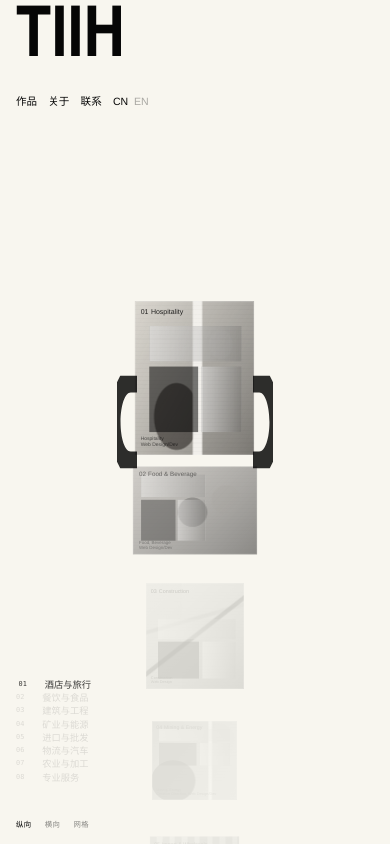
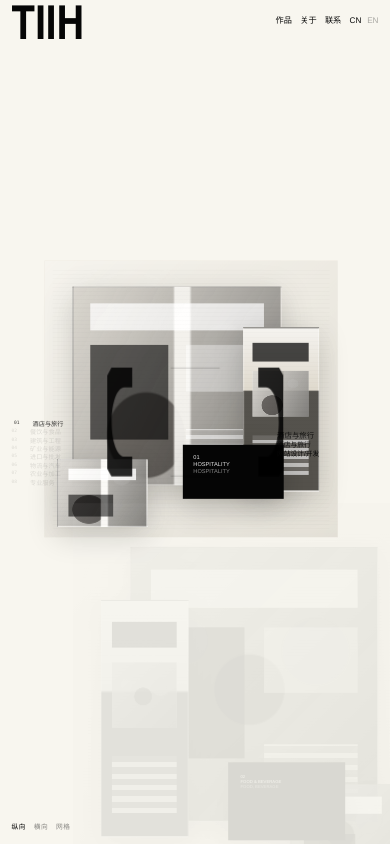
Before and after one commit to JIN-jen/mjj-showcase-engine, a Next.js app: page /obys-lab in a window 390 px wide. Built offline with nearby package versions, Linux system fonts and the light colour scheme.

Commit message:
experiment: P7-P8 obys rail architecture attempt

```diff
--- a/app/globals.css
+++ b/app/globals.css
@@ -1528,13 +1528,15 @@ textarea {
 .obys-lab-preview {
   position: relative;
   display: block;
-  width: clamp(7.8rem, 10.8vw, 13.8rem);
-  aspect-ratio: 1.08;
-  overflow: hidden;
+  width: var(--rail-width, clamp(7.8rem, 10.8vw, 13.8rem));
+  aspect-ratio: var(--rail-ratio, 1.08);
+  overflow: visible;
   background: transparent;
   opacity: calc(0.12 + (var(--lab-lock) * 0.88));
   filter: grayscale(calc(1 - var(--lab-lock)));
-  transform: scale(calc(0.78 + (var(--lab-lock) * 0.24)));
+  transform:
+    translateX(calc(var(--rail-offset, 0rem) * (1 - var(--lab-lock))))
+    scale(calc(0.78 + (var(--lab-lock) * 0.24)));
   transform-origin: center;
   transition:
     opacity 120ms linear,
@@ -1546,32 +1548,15 @@ textarea {
 .obys-lab-rail article.is-active .obys-lab-preview {
   opacity: 1;
   filter: grayscale(0);
-  transform: scale(1.04);
+  transform: translateX(calc(var(--rail-offset, 0rem) * 0.08)) scale(1.04);
   box-shadow: none;
-}
-
-.obys-lab-rail article:nth-child(4n + 1) .obys-lab-preview {
-  aspect-ratio: 0.78;
-  width: clamp(7.2rem, 9.6vw, 12rem);
-}
-
-.obys-lab-rail article:nth-child(4n + 2) .obys-lab-preview {
-  aspect-ratio: 1.42;
-  width: clamp(8.4rem, 12vw, 15.4rem);
-}
-
-.obys-lab-rail article:nth-child(4n + 3) .obys-lab-preview {
-  aspect-ratio: 0.92;
-  width: clamp(7.6rem, 10.4vw, 13.2rem);
 }
 
 .obys-project-still {
   position: absolute;
   inset: 0;
-  overflow: hidden;
-  background:
-    linear-gradient(135deg, rgba(255, 255, 255, 0.7), rgba(21, 21, 21, 0.08)),
-    var(--still-base, #c9c5ba);
+  overflow: visible;
+  background: transparent;
   color: rgba(5, 5, 5, 0.86);
   isolation: isolate;
   z-index: 1;
@@ -1579,30 +1564,42 @@ textarea {
 
 .obys-project-still::before {
   position: absolute;
-  inset: -12%;
-  z-index: 4;
+  inset: -14% -18%;
+  z-index: 0;
   background:
-    radial-gradient(circle at 30% 25%, rgba(255, 255, 255, 0.32), transparent 26%),
-    repeating-linear-gradient(0deg, rgba(0, 0, 0, 0.035) 0 1px, transparent 1px 4px);
+    linear-gradient(135deg, rgba(255, 255, 255, 0.68), rgba(21, 21, 21, 0.07)),
+    var(--still-base, #c9c5ba);
+  content: "";
+  opacity: 0.42;
+  pointer-events: none;
+}
+
+.obys-project-still::after {
+  position: absolute;
+  inset: -10% -14%;
+  z-index: 6;
+  background:
+    radial-gradient(circle at 28% 22%, rgba(255, 255, 255, 0.28), transparent 24%),
+    repeating-linear-gradient(0deg, rgba(0, 0, 0, 0.032) 0 1px, transparent 1px 4px);
   content: "";
   mix-blend-mode: multiply;
-  opacity: 0.42;
+  opacity: 0.36;
   pointer-events: none;
 }
 
-.obys-project-still::after {
+.obys-project-still__desktop-layer,
+.obys-project-still__mobile-layer,
+.obys-project-still__fragment-layer,
+.obys-project-still__support-layer {
   position: absolute;
-  inset: 0;
-  z-index: 5;
-  border: 1px solid rgba(255, 255, 255, 0.22);
-  content: "";
-  pointer-events: none;
-}
-
-.obys-project-still__photo {
-  position: absolute;
-  inset: var(--photo-inset, 0);
+  overflow: hidden;
+  box-shadow: 0 0.5rem 1.8rem rgba(0, 0, 0, 0.18);
+}
+
+.obys-project-still__desktop-layer {
+  inset: var(--desktop-inset, -2% 8% 10% -5%);
   z-index: 1;
+  border: 1px solid rgba(255, 255, 255, 0.24);
   background:
     var(--still-photo),
     linear-gradient(135deg, rgba(244, 241, 232, 0.75), rgba(55, 55, 52, 0.42));
@@ -1610,67 +1607,139 @@ textarea {
   filter: saturate(0.25) contrast(1.04);
 }
 
-.obys-project-still__screen {
+.obys-project-still__desktop-layer span,
+.obys-project-still__mobile-layer span,
+.obys-project-still__fragment-layer span {
   position: absolute;
+  display: block;
+}
+
+.obys-project-still__desktop-layer span:nth-child(1) {
+  inset: 8% 8% auto 8%;
+  height: 14%;
+  background: rgba(255, 255, 255, 0.68);
+}
+
+.obys-project-still__desktop-layer span:nth-child(2) {
+  left: 8%;
+  top: 29%;
+  width: 38%;
+  height: 48%;
+  background: rgba(8, 8, 8, 0.58);
+}
+
+.obys-project-still__desktop-layer span:nth-child(3) {
+  right: 8%;
+  top: 29%;
+  width: 38%;
+  height: 24%;
+  background: rgba(255, 255, 255, 0.36);
+}
+
+.obys-project-still__desktop-layer span:nth-child(4) {
+  right: 8%;
+  bottom: 10%;
+  width: 38%;
+  height: 18%;
+  background:
+    repeating-linear-gradient(0deg, rgba(255, 255, 255, 0.54) 0 10%, transparent 10% 24%),
+    rgba(255, 255, 255, 0.15);
+}
+
+.obys-project-still__mobile-layer {
+  right: var(--mobile-right, -9%);
+  left: var(--mobile-left, auto);
+  top: var(--mobile-top, 17%);
   z-index: 2;
-  display: grid;
-  grid-template-columns: 1.1fr 0.9fr;
-  grid-template-rows: 0.55fr 1fr;
-  gap: 4%;
-  inset: var(--screen-inset, 16% 11% 12% 12%);
-  opacity: 0.82;
-}
-
-.obys-project-still__screen span {
+  width: var(--mobile-width, 35%);
+  height: var(--mobile-height, 76%);
+  border: 1px solid rgba(255, 255, 255, 0.34);
   background:
-    linear-gradient(90deg, rgba(255, 255, 255, 0.58), rgba(255, 255, 255, 0.08)),
-    rgba(12, 12, 12, 0.2);
-}
-
-.obys-project-still__screen span:nth-child(1) {
-  grid-column: 1 / 3;
-}
-
-.obys-project-still__screen span:nth-child(2) {
-  background: rgba(4, 4, 4, 0.64);
-}
-
-.obys-project-still__screen span:nth-child(4) {
+    linear-gradient(180deg, rgba(255, 255, 255, 0.74), rgba(255, 255, 255, 0.18) 38%, rgba(4, 4, 4, 0.62) 39% 100%),
+    var(--still-base, #c9c5ba);
+}
+
+.obys-project-still__mobile-layer span:nth-child(1) {
+  inset: 9% 12% auto 12%;
+  height: 11%;
+  background: rgba(3, 3, 3, 0.72);
+}
+
+.obys-project-still__mobile-layer span:nth-child(2) {
+  inset: 26% 12% auto 12%;
+  height: 28%;
   background:
-    repeating-linear-gradient(0deg, rgba(255, 255, 255, 0.52) 0 6%, transparent 6% 15%),
-    rgba(255, 255, 255, 0.16);
-}
-
-.obys-project-still__mast {
-  position: absolute;
-  left: 5%;
-  top: 5%;
-  z-index: 6;
-  display: grid;
-  grid-template-columns: auto 1fr;
-  gap: 0.35em;
-  max-width: 86%;
-  align-items: start;
-  font-size: clamp(0.42rem, 0.54vw, 0.64rem);
-  line-height: 0.92;
-}
-
-.obys-project-still__mast b,
-.obys-project-still__mast strong {
-  font-weight: 500;
-}
-
-.obys-project-still__caption {
-  position: absolute;
-  left: 5%;
-  right: 5%;
-  bottom: 5%;
-  z-index: 6;
-  display: grid;
-  gap: 0.12em;
-  color: rgba(0, 0, 0, 0.58);
-  font-size: clamp(0.3rem, 0.38vw, 0.44rem);
-  line-height: 1.05;
+    var(--still-photo),
+    rgba(255, 255, 255, 0.46);
+  background-blend-mode: multiply;
+  filter: saturate(0.18) contrast(1.08);
+}
+
+.obys-project-still__mobile-layer span:nth-child(3) {
+  left: 12%;
+  right: 12%;
+  bottom: 10%;
+  height: 24%;
+  background:
+    repeating-linear-gradient(0deg, rgba(255, 255, 255, 0.58) 0 9%, transparent 9% 20%),
+    rgba(255, 255, 255, 0.14);
+}
+
+.obys-project-still__fragment-layer {
+  left: var(--fragment-left, -12%);
+  right: var(--fragment-right, auto);
+  top: var(--fragment-top, auto);
+  bottom: var(--fragment-bottom, -9%);
+  z-index: 3;
+  width: var(--fragment-width, 42%);
+  height: var(--fragment-height, 31%);
+  border: 1px solid rgba(255, 255, 255, 0.28);
+  background:
+    var(--still-photo),
+    linear-gradient(135deg, rgba(255, 255, 255, 0.82), rgba(20, 20, 20, 0.32));
+  background-blend-mode: multiply, normal;
+  filter: saturate(0.18) contrast(1.12);
+}
+
+.obys-project-still__fragment-layer span:nth-child(1) {
+  inset: 12% 12% auto 12%;
+  height: 18%;
+  background: rgba(255, 255, 255, 0.72);
+}
+
+.obys-project-still__fragment-layer span:nth-child(2) {
+  left: 12%;
+  right: 38%;
+  bottom: 14%;
+  height: 34%;
+  background: rgba(0, 0, 0, 0.52);
+}
+
+.obys-project-still__support-layer {
+  right: var(--support-right, 7%);
+  bottom: var(--support-bottom, 4%);
+  z-index: 4;
+  display: grid;
+  width: var(--support-width, 47%);
+  min-height: var(--support-height, 25%);
+  align-content: start;
+  gap: 0.22em;
+  padding: 5%;
+  background: #050505;
+  color: rgba(255, 255, 255, 0.9);
+  font-size: clamp(0.34rem, 0.42vw, 0.5rem);
+  line-height: 0.95;
+  text-transform: uppercase;
+}
+
+.obys-project-still__support-layer b,
+.obys-project-still__support-layer strong,
+.obys-project-still__support-layer span {
+  font-weight: 400;
+}
+
+.obys-project-still__support-layer span {
+  color: rgba(255, 255, 255, 0.52);
 }
 
 .obys-project-still--detail {
@@ -1678,19 +1747,33 @@ textarea {
   inset: var(--detail-still-inset, 0);
 }
 
-.obys-project-still--detail .obys-project-still__mast {
-  font-size: clamp(1.6rem, 4.8vw, 6rem);
-  letter-spacing: -0.02em;
-  line-height: 0.82;
-}
-
-.obys-project-still--detail .obys-project-still__caption {
-  grid-template-columns: 1fr 1fr;
-  font-size: clamp(0.54rem, 0.72vw, 0.82rem);
-}
-
-.obys-project-still--detail .obys-project-still__screen {
-  inset: var(--screen-inset-detail, 17% 9% 9% 34%);
+.obys-project-still--detail .obys-project-still__desktop-layer {
+  inset: var(--desktop-inset-detail, -1% 15% 8% -3%);
+}
+
+.obys-project-still--detail .obys-project-still__mobile-layer {
+  right: var(--mobile-right-detail, 4%);
+  left: var(--mobile-left-detail, auto);
+  top: var(--mobile-top-detail, 12%);
+  width: var(--mobile-width-detail, 24%);
+  height: var(--mobile-height-detail, 78%);
+}
+
+.obys-project-still--detail .obys-project-still__fragment-layer {
+  left: var(--fragment-left-detail, -6%);
+  right: var(--fragment-right-detail, auto);
+  top: var(--fragment-top-detail, auto);
+  bottom: var(--fragment-bottom-detail, -3%);
+  width: var(--fragment-width-detail, 30%);
+  height: var(--fragment-height-detail, 25%);
+}
+
+.obys-project-still--detail .obys-project-still__support-layer {
+  right: var(--support-right-detail, 18%);
+  bottom: var(--support-bottom-detail, 9%);
+  width: var(--support-width-detail, 32%);
+  min-height: var(--support-height-detail, 18%);
+  font-size: clamp(0.62rem, 0.82vw, 0.94rem);
 }
 
 .obys-project-still--hospitality {
@@ -1764,28 +1847,62 @@ textarea {
 }
 
 .obys-project-still--frame-2 {
-  --screen-inset: 9% 42% 12% 7%;
-  --screen-inset-detail: 9% 42% 10% 7%;
+  --desktop-inset: 0 -4% 12% 5%;
+  --desktop-inset-detail: 2% 6% 10% 8%;
+  --fragment-bottom: -7%;
+  --fragment-left: auto;
+  --fragment-left-detail: auto;
+  --fragment-right: -11%;
+  --mobile-right: auto;
+  --mobile-right-detail: auto;
+  --mobile-left: -7%;
+  --support-bottom: 6%;
+  --support-right: 9%;
 }
 
 .obys-project-still--frame-3 {
-  --screen-inset: 34% 8% 8% 12%;
-  --screen-inset-detail: 36% 8% 8% 13%;
+  --desktop-inset: 5% 4% -2% -5%;
+  --desktop-inset-detail: 8% 11% -1% -3%;
+  --fragment-bottom: auto;
+  --fragment-top: -8%;
+  --mobile-right: -5%;
+  --mobile-top: 6%;
+  --support-bottom: -5%;
+  --support-right: 16%;
 }
 
 .obys-project-still--frame-4 {
-  --screen-inset: 10% 8% 42% 8%;
-  --screen-inset-detail: 11% 8% 44% 8%;
+  --desktop-inset: -3% -2% 19% -1%;
+  --desktop-inset-detail: -2% 4% 21% 2%;
+  --fragment-bottom: 4%;
+  --fragment-left: -9%;
+  --mobile-right: 5%;
+  --mobile-top: 27%;
+  --support-bottom: 10%;
+  --support-right: -7%;
 }
 
 .obys-project-still--frame-5 {
-  --screen-inset: 22% 26% 18% 8%;
-  --screen-inset-detail: 20% 28% 16% 8%;
+  --desktop-inset: 6% 13% 1% -9%;
+  --desktop-inset-detail: 7% 20% 2% -5%;
+  --fragment-bottom: -10%;
+  --fragment-left: 10%;
+  --mobile-right: -12%;
+  --mobile-top: 9%;
+  --support-bottom: 13%;
+  --support-right: 21%;
 }
 
 .obys-project-still--frame-6 {
-  --screen-inset: 8% 8% 8% 44%;
-  --screen-inset-detail: 8% 8% 8% 46%;
+  --desktop-inset: 2% -8% 6% 10%;
+  --desktop-inset-detail: 3% 2% 6% 14%;
+  --fragment-bottom: 7%;
+  --fragment-left: -14%;
+  --mobile-right: auto;
+  --mobile-right-detail: auto;
+  --mobile-left: -10%;
+  --support-bottom: -4%;
+  --support-right: 4%;
 }
 
 .obys-lab-bracket {
@@ -1799,12 +1916,35 @@ textarea {
   justify-content: space-between;
   color: rgba(0, 0, 0, 0.82);
   pointer-events: none;
+  transform-origin: center;
   transform: translate(-50%, -50%);
+  animation: obys-viewfinder-breathe 5.8s ease-in-out infinite;
+}
+
+.obys-lab-bracket::before,
+.obys-lab-bracket::after {
+  position: absolute;
+  left: 50%;
+  width: min(34%, 8.4rem);
+  height: 1px;
+  background: rgba(0, 0, 0, 0.24);
+  content: "";
+  opacity: 0.72;
+  transform: translateX(-50%);
+}
+
+.obys-lab-bracket::before {
+  top: 0;
+}
+
+.obys-lab-bracket::after {
+  bottom: 0;
 }
 
 .obys-lab-bracket svg {
   width: clamp(2.76rem, 4.8vw, 6.1rem);
   height: 100%;
+  filter: drop-shadow(0 0 0.02rem rgba(0, 0, 0, 0.18));
 }
 
 .obys-lab-bracket svg:last-child {
@@ -1896,6 +2036,17 @@ textarea {
   color: #050505;
 }
 
+@keyframes obys-viewfinder-breathe {
+  0%,
+  100% {
+    transform: translate(-50%, -50%) scaleX(1) scaleY(1);
+  }
+
+  50% {
+    transform: translate(-50%, -50%) scaleX(1.018) scaleY(1.026);
+  }
+}
+
 .obys-lab-detail-page {
   overflow-x: hidden;
   overflow-y: auto;
@@ -1979,6 +2130,7 @@ textarea {
   align-items: center;
   justify-content: flex-end;
   --lab-detail-lock: 0;
+  --lab-detail-drift: 0rem;
   opacity: calc(0.34 + (var(--lab-detail-lock) * 0.66));
   transition: opacity 160ms linear;
 }
@@ -1990,7 +2142,9 @@ textarea {
   overflow: hidden;
   background: #eee9df;
   filter: grayscale(calc(1 - var(--lab-detail-lock)));
-  transform: scale(calc(0.88 + (var(--lab-detail-lock) * 0.12)));
+  transform:
+    translateX(calc(var(--lab-detail-drift) * (1 - var(--lab-detail-lock))))
+    scale(calc(0.88 + (var(--lab-detail-lock) * 0.12)));
   transform-origin: center;
   transition:
     filter 180ms linear,
@@ -2008,12 +2162,17 @@ textarea {
 
 .obys-lab-detail-frame.is-active > div {
   filter: grayscale(0);
-  transform: scale(1);
+  transform: translateX(calc(var(--lab-detail-drift) * 0.05)) scale(1);
   box-shadow: 0 1.6rem 4rem rgba(0, 0, 0, 0.16);
+}
+
+.obys-lab-detail-frame:nth-child(4n + 1) {
+  --lab-detail-drift: clamp(-1.4rem, -2vw, -0.45rem);
 }
 
 .obys-lab-detail-frame:nth-child(2n) {
   justify-content: flex-end;
+  --lab-detail-drift: clamp(0.7rem, 1.4vw, 1.5rem);
 }
 
 .obys-lab-detail-frame:nth-child(2n) > div {
@@ -2033,6 +2192,10 @@ textarea {
 .obys-lab-detail-frame:nth-child(3n) > div {
   width: clamp(28rem, 42vw, 52rem);
   aspect-ratio: 0.86;
+}
+
+.obys-lab-detail-frame:nth-child(3n) {
+  --lab-detail-drift: clamp(-0.9rem, -1.2vw, -0.3rem);
 }
 
 .obys-lab-detail-frame img {
@@ -2053,118 +2216,201 @@ textarea {
 @media (max-width: 900px) {
   .obys-lab-header,
   .obys-lab-detail-header {
-    inset: 1rem 1rem auto;
-  }
-
-  .obys-lab-header > a,
+    inset: 0.72rem 0.72rem auto;
+  }
+
+  .obys-lab-header > a {
+    font-size: clamp(2.6rem, 12vw, 4.2rem);
+  }
+
   .obys-lab-detail-header > a {
-    font-size: clamp(3.8rem, 18vw, 6.8rem);
-  }
-
-  .obys-lab-detail-header > a {
-    font-size: clamp(1rem, 5vw, 1.5rem);
+    font-size: clamp(0.86rem, 4.2vw, 1.2rem);
   }
 
   .obys-lab-header nav,
   .obys-lab-detail-header nav {
     position: fixed;
-    left: 1rem;
-    top: 5.8rem;
-    flex-wrap: wrap;
-    gap: 0.46rem 0.7rem;
-    font-size: 0.66rem;
+    right: 0.72rem;
+    top: 0.82rem;
+    left: auto;
+    justify-content: flex-end;
+    flex-wrap: nowrap;
+    gap: 0.52rem;
+    max-width: 48vw;
+    font-size: clamp(0.5rem, 2.1vw, 0.62rem);
   }
 
   .obys-lab-index {
-    left: 1rem;
-    bottom: 3.8rem;
-    width: min(46vw, 11rem);
-    gap: 0.24rem;
+    left: 0.72rem;
+    top: 52%;
+    bottom: auto;
+    width: min(27vw, 6.4rem);
+    gap: 0.14rem;
+    transform: translateY(-28%);
   }
 
   .obys-lab-index a {
-    grid-template-columns: 1.4rem 1fr;
-    font-size: 0.58rem;
+    grid-template-columns: 1rem 1fr;
+    gap: 0.16rem;
+    font-size: clamp(0.38rem, 1.58vw, 0.48rem);
+    line-height: 1;
   }
 
   .obys-lab-rail {
-    padding-block: 36vh;
+    padding-block: 35vh;
   }
 
   .obys-lab-rail article {
-    min-height: 14vh;
-  }
-
-  .obys-lab-preview {
-    width: min(28vw, 8rem);
+    min-height: clamp(4.8rem, 13vh, 7.1rem);
   }
 
   .obys-lab-bracket {
-    width: min(40vw, 10rem);
-    height: min(13vh, 5.8rem);
+    top: 50%;
+    width: clamp(8.2rem, 45vw, 12rem);
+    height: clamp(4.6rem, 14vh, 6.8rem);
   }
 
   .obys-lab-bracket svg {
-    width: clamp(1.25rem, 5vw, 2rem);
+    width: clamp(1.5rem, 6.4vw, 2.45rem);
+  }
+
+  .obys-lab-bracket::before,
+  .obys-lab-bracket::after {
+    width: min(28%, 3.2rem);
   }
 
   .obys-lab-meta {
-    right: 1rem;
-    top: auto;
-    bottom: 3.8rem;
-    width: min(38vw, 9.5rem);
-    transform: none;
+    right: 0.72rem;
+    top: 52%;
+    bottom: auto;
+    width: min(26vw, 6.6rem);
+    gap: 0.1rem;
+    transform: translateY(-28%);
   }
 
   .obys-lab-meta > p,
-  .obys-lab-meta h2,
-  .obys-lab-meta dl div:nth-child(-n + 2) {
+  .obys-lab-meta dl div:nth-child(3) {
     display: none;
   }
 
+  .obys-lab-meta h2 {
+    display: block;
+    max-width: 100%;
+    font-size: clamp(0.46rem, 1.9vw, 0.6rem);
+    line-height: 1.05;
+  }
+
   .obys-lab-meta dl div {
-    grid-template-columns: 1fr;
+    display: block;
+  }
+
+  .obys-lab-meta dd {
+    font-size: clamp(0.42rem, 1.72vw, 0.54rem);
+    line-height: 1.08;
   }
 
   .obys-lab-modes {
-    left: 1rem;
+    left: 0.72rem;
+    bottom: 0.72rem;
+    gap: 0.5rem;
+    font-size: clamp(0.42rem, 1.6vw, 0.5rem);
   }
 
   .obys-lab-detail-page {
     overflow-y: auto;
+    background: #f8f6ef;
   }
 
   .obys-lab-detail-copy {
-    position: relative;
-    left: auto;
-    top: auto;
-    width: auto;
-    padding: 8.6rem 1rem 2rem;
+    position: fixed;
+    left: 0.72rem;
+    top: 50%;
+    width: min(24vw, 6.4rem);
+    grid-template-columns: 1fr;
+    gap: 0.32rem;
+    padding: 0;
+    transform: translateY(-50%);
   }
 
   .obys-lab-detail-copy h1 {
-    font-size: clamp(2.6rem, 13vw, 4.8rem);
+    max-width: 12ch;
+    font-size: clamp(0.58rem, 2.55vw, 0.82rem);
+    line-height: 1.02;
+  }
+
+  .obys-lab-detail-copy dl {
+    gap: 0.2rem;
+  }
+
+  .obys-lab-detail-copy dl div {
+    gap: 0.06rem;
+  }
+
+  .obys-lab-detail-copy dd {
+    font-size: clamp(0.42rem, 1.72vw, 0.56rem);
+    line-height: 1.08;
+  }
+
+  .obys-lab-detail-back {
+    left: 0.72rem;
+    bottom: 0.72rem;
   }
 
   .obys-lab-detail-rail {
-    gap: 4rem;
-    padding: 2rem 1rem 8rem;
+    gap: 0;
+    padding: 0 0 10vh;
   }
 
   .obys-lab-detail-bracket {
-    width: min(58vw, 15rem);
-    height: min(13vh, 6rem);
+    left: 50%;
+    top: 50%;
+    width: clamp(7.4rem, 39vw, 10.6rem);
+    height: clamp(4.8rem, 14vh, 6.4rem);
+  }
+
+  .obys-lab-detail-bracket svg {
+    width: clamp(1.45rem, 5.8vw, 2.2rem);
   }
 
   .obys-lab-detail-frame {
-    min-height: 58vh;
+    min-height: 78vh;
     justify-content: center;
+    --lab-detail-drift: 0rem;
+  }
+
+  .obys-lab-detail-frame:nth-child(2n) {
+    justify-content: center;
+    --lab-detail-drift: clamp(0.24rem, 2.5vw, 0.48rem);
+  }
+
+  .obys-lab-detail-frame:nth-child(4n + 1) {
+    --lab-detail-drift: clamp(-0.48rem, -2.8vw, -0.24rem);
+  }
+
+  .obys-lab-detail-frame:nth-child(3n) {
+    --lab-detail-drift: clamp(-0.32rem, -2vw, -0.18rem);
   }
 
   .obys-lab-detail-frame > div,
   .obys-lab-detail-frame:nth-child(2n) > div,
   .obys-lab-detail-frame:nth-child(3n) > div {
-    width: min(86vw, 32rem);
+    width: clamp(5.8rem, 28vw, 8.6rem);
+  }
+
+  .obys-lab-detail-frame:nth-child(2n) > div::before {
+    inset: 0;
+    background: transparent;
+  }
+
+  .obys-lab-detail-frame:nth-child(3n) > div {
+    aspect-ratio: 0.86;
+  }
+
+  .obys-lab-detail-footer {
+    right: 0.72rem;
+    bottom: 0.72rem;
+    gap: 0.72rem;
+    font-size: clamp(0.42rem, 1.6vw, 0.5rem);
   }
 }
 
--- a/components/pages/obys-lab-data.ts
+++ b/components/pages/obys-lab-data.ts
@@ -1,3 +1,19 @@
+export type RailWidthTier = "xs" | "sm" | "md" | "lg" | "xl";
+
+export type RailRatioTier = "square" | "portrait" | "landscape" | "wide";
+
+export type RailOffsetTier = "far-left" | "left" | "center" | "right" | "far-right";
+
+export type RailDepthTier = "near" | "mid" | "far";
+
+export type RailPreset = {
+  depthTier: RailDepthTier;
+  id: string;
+  offsetTier: RailOffsetTier;
+  ratioTier: RailRatioTier;
+  widthTier: RailWidthTier;
+};
+
 export type ObysLabItem = {
   slug: string;
   number: string;
@@ -8,6 +24,7 @@ export type ObysLabItem = {
   service: string;
   serviceCn: string;
   imageSrc: string;
+  railPreset: RailPreset;
 };
 
 export const obysLabItems: ObysLabItem[] = [
@@ -21,6 +38,13 @@ export const obysLabItems: ObysLabItem[] = [
     service: "Web Design/Dev",
     serviceCn: "网站设计/开发",
     imageSrc: "/industry/hospitality.svg",
+    railPreset: {
+      id: "hospitality",
+      widthTier: "sm",
+      ratioTier: "square",
+      offsetTier: "left",
+      depthTier: "far",
+    },
   },
   {
     slug: "food-beverage",
@@ -32,6 +56,13 @@ export const obysLabItems: ObysLabItem[] = [
     service: "Web Design/Dev",
     serviceCn: "网站设计/开发",
     imageSrc: "/industry/food-beverage.svg",
+    railPreset: {
+      id: "food-beverage",
+      widthTier: "lg",
+      ratioTier: "portrait",
+      offsetTier: "right",
+      depthTier: "near",
+    },
   },
   {
     slug: "construction",
@@ -43,6 +74,13 @@ export const obysLabItems: ObysLabItem[] = [
     service: "Web Design",
     serviceCn: "网站设计",
     imageSrc: "/industry/construction.svg",
+    railPreset: {
+      id: "construction",
+      widthTier: "md",
+      ratioTier: "square",
+      offsetTier: "center",
+      depthTier: "mid",
+    },
   },
   {
     slug: "mining-energy",
@@ -54,6 +92,13 @@ export const obysLabItems: ObysLabItem[] = [
     service: "Creative Direction, Web Design/Dev",
     serviceCn: "创意指导/网站设计/开发",
     imageSrc: "/industry/mining-energy.svg",
+    railPreset: {
+      id: "mining-energy",
+      widthTier: "md",
+      ratioTier: "portrait",
+      offsetTier: "left",
+      depthTier: "mid",
+    },
   },
   {
     slug: "import-wholesale",
@@ -65,6 +110,13 @@ export const obysLabItems: ObysLabItem[] = [
     service: "Web Design/Dev, Identity",
     serviceCn: "网站设计/开发/品牌识别",
     imageSrc: "/industry/import-wholesale.svg",
+    railPreset: {
+      id: "import-wholesale",
+      widthTier: "xl",
+      ratioTier: "wide",
+      offsetTier: "right",
+      depthTier: "near",
+    },
   },
   {
     slug: "logistics-auto",
@@ -76,6 +128,13 @@ export const obysLabItems: ObysLabItem[] = [
     service: "Web Design/Dev",
     serviceCn: "网站设计/开发",
     imageSrc: "/industry/logistics-auto.svg",
+    railPreset: {
+      id: "logistics-auto",
+      widthTier: "sm",
+      ratioTier: "square",
+      offsetTier: "left",
+      depthTier: "far",
+    },
   },
   {
     slug: "agriculture-processing",
@@ -87,6 +146,13 @@ export const obysLabItems: ObysLabItem[] = [
     service: "Concept, Web Design/Dev",
     serviceCn: "概念/网站设计/开发",
     imageSrc: "/industry/agriculture-processing.svg",
+    railPreset: {
+      id: "agriculture-processing",
+      widthTier: "lg",
+      ratioTier: "portrait",
+      offsetTier: "right",
+      depthTier: "near",
+    },
   },
   {
     slug: "professional-services",
@@ -98,5 +164,12 @@ export const obysLabItems: ObysLabItem[] = [
     service: "Web Design/Dev, Identity",
     serviceCn: "网站设计/开发/品牌识别",
     imageSrc: "/industry/professional-services.svg",
+    railPreset: {
+      id: "professional-services",
+      widthTier: "md",
+      ratioTier: "square",
+      offsetTier: "center",
+      depthTier: "mid",
+    },
   },
 ];
--- a/components/pages/obys-lab-page.tsx
+++ b/components/pages/obys-lab-page.tsx
@@ -5,6 +5,7 @@ import { useEffect, useRef, useState } from "react";
 import { ObysBracket } from "@/components/pages/obys-bracket";
 import { obysLabItems } from "@/components/pages/obys-lab-data";
 import { ObysProjectStill } from "@/components/pages/obys-project-still";
+import { getRailPresetStyle } from "@/components/pages/obys-rail-preset-vars";
 
 const loopedLabItems = [...obysLabItems, ...obysLabItems, ...obysLabItems];
 type LabLanguage = "cn" | "en";
@@ -192,6 +193,7 @@ export function ObysLabPage() {
               key={`${item.number}-${index}`}
               data-lab-index={itemIndex}
               className={activeIndex === itemIndex ? "is-active" : ""}
+              style={getRailPresetStyle(item.railPreset)}
             >
               <Link href={`/obys-lab/work/${item.slug}`} className="obys-lab-preview">
                 <ObysProjectStill item={item} mode="index" frameIndex={index} />
--- a/components/pages/obys-project-still.tsx
+++ b/components/pages/obys-project-still.tsx
@@ -14,20 +14,25 @@ export function ObysProjectStill({ frameIndex = 0, item, mode }: ObysProjectStil
       className={`obys-project-still obys-project-still--${mode} obys-project-still--${item.slug} obys-project-still--frame-${frame}`}
       aria-hidden="true"
     >
-      <div className="obys-project-still__photo" />
-      <div className="obys-project-still__screen">
+      <div className="obys-project-still__desktop-layer desktop-layer">
         <span />
         <span />
         <span />
         <span />
       </div>
-      <div className="obys-project-still__mast">
+      <div className="obys-project-still__mobile-layer mobile-layer">
+        <span />
+        <span />
+        <span />
+      </div>
+      <div className="obys-project-still__fragment-layer fragment-layer">
+        <span />
+        <span />
+      </div>
+      <div className="obys-project-still__support-layer support-layer">
         <b>{item.number}</b>
         <strong>{item.title}</strong>
-      </div>
-      <div className="obys-project-still__caption">
         <span>{item.category}</span>
-        <span>{item.service}</span>
       </div>
     </div>
   );
--- /dev/null
+++ b/components/pages/obys-rail-preset-vars.ts
@@ -0,0 +1,47 @@
+import type { CSSProperties } from "react";
+import type { RailDepthTier, RailOffsetTier, RailPreset, RailRatioTier, RailWidthTier } from "@/components/pages/obys-lab-data";
+
+export const railWidthMap = {
+  xs: "10rem",
+  sm: "13rem",
+  md: "16rem",
+  lg: "20rem",
+  xl: "24rem",
+} satisfies Record<RailWidthTier, string>;
+
+export const railRatioMap = {
+  square: "1 / 1",
+  portrait: "4 / 5",
+  landscape: "5 / 4",
+  wide: "16 / 9",
+} satisfies Record<RailRatioTier, string>;
+
+export const railOffsetMap = {
+  "far-left": "-6rem",
+  left: "-3rem",
+  center: "0rem",
+  right: "3rem",
+  "far-right": "6rem",
+} satisfies Record<RailOffsetTier, string>;
+
+export const railDepthMap = {
+  near: "1",
+  mid: "0.66",
+  far: "0.33",
+} satisfies Record<RailDepthTier, string>;
+
+export type RailPresetStyle = CSSProperties & {
+  "--rail-depth": string;
+  "--rail-offset": string;
+  "--rail-ratio": string;
+  "--rail-width": string;
+};
+
+export function getRailPresetStyle(preset: RailPreset): RailPresetStyle {
+  return {
+    "--rail-width": railWidthMap[preset.widthTier],
+    "--rail-ratio": railRatioMap[preset.ratioTier],
+    "--rail-offset": railOffsetMap[preset.offsetTier],
+    "--rail-depth": railDepthMap[preset.depthTier],
+  };
+}
```
